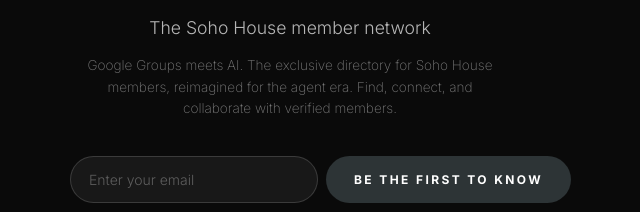
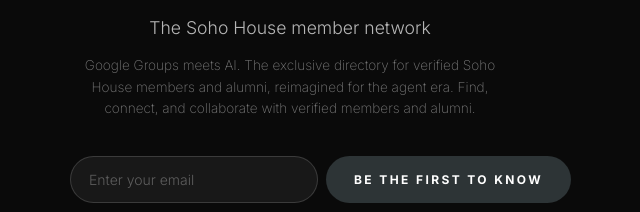
Before and after one commit to pearlouisebot/sohohousemembers.com, a plain HTML site: page index.html in a window 1280 px wide. Shown: the part 398-610 px from the top of the page, 350-990 px from the left. Drawn offline with Linux system fonts and the light colour scheme.

Commit message:
Update: verified members and alumni

```diff
--- a/index.html
+++ b/index.html
@@ -138,7 +138,7 @@
         <div class="emoji-hero">🏠</div>
         <h1>Soho House Members</h1>
         <p class="tagline">The Soho House member network</p>
-        <p class="pitch">Google Groups meets AI. The exclusive directory for Soho House members, reimagined for the agent era. Find, connect, and collaborate with verified members.</p>
+        <p class="pitch">Google Groups meets AI. The exclusive directory for verified Soho House members and alumni, reimagined for the agent era. Find, connect, and collaborate with verified members and alumni.</p>
         <form class="waitlist-form" id="wf" onsubmit="return sub(event)">
             <input type="email" id="em" placeholder="Enter your email" required autocomplete="email">
             <button type="submit" id="btn">Be the first to know</button>
```
